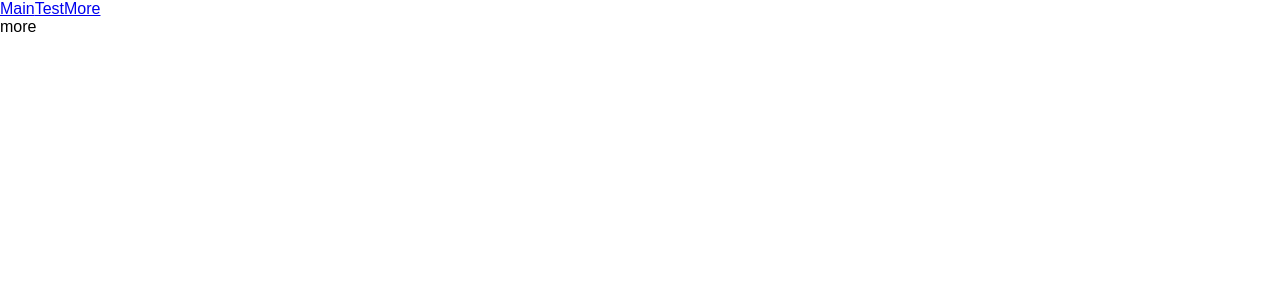
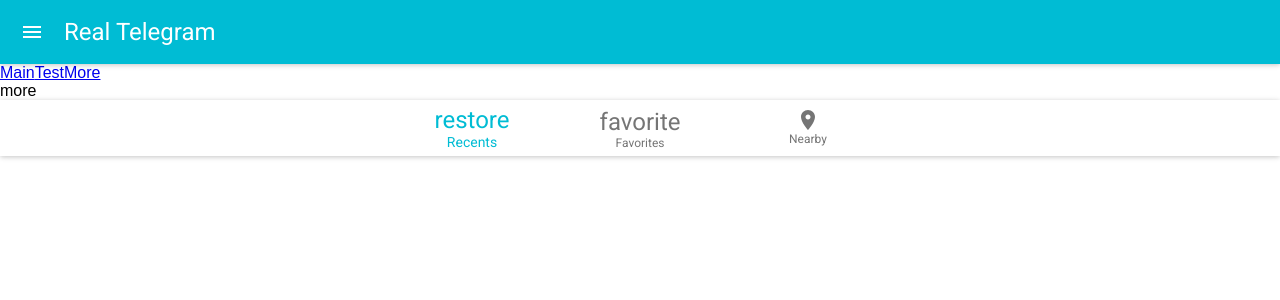
Before and after one commit to juhawilppu/real_telegram, a React app: page /more in a window 1280 px wide. Shown: the top 300 px of the page. Built offline with nearby package versions, Linux system fonts and the light colour scheme.

Commit message:
Add some Material UI components

```diff
--- a/src/App.js
+++ b/src/App.js
@@ -1,13 +1,19 @@
 import React, { Component } from 'react';
 import Messages from './Messages';
 import { Route, BrowserRouter } from 'react-router-dom';
+import MuiThemeProvider from 'material-ui/styles/MuiThemeProvider';
+import AppBarExample from './AppBarExample';
+import BottomNavigationExample from './BottomNavigationExample';
+import { BottomNavigation } from 'material-ui/BottomNavigation';
 
 class App extends Component {
 
     render() {
         return (
+            <MuiThemeProvider>
                 <BrowserRouter>
                     <div>
+                        <AppBarExample />
                         <nav>
                             <a href="/">Main</a>
                             <a href="/test">Test</a>
@@ -17,8 +23,11 @@ class App extends Component {
                         <Route path="/" exact component={Messages} />
                         <Route path="/test" exact render={() => <div>test</div>} />
                         <Route path="/more" exact render={() => <div>more</div>} />
+
+                        <BottomNavigationExample />
                     </div>
                 </BrowserRouter>
+            </MuiThemeProvider>
         )
     }
 }
--- /dev/null
+++ b/src/AppBarExample.js
@@ -0,0 +1,15 @@
+import React from 'react';
+import AppBar from 'material-ui/AppBar';
+
+/**
+ * A simple example of `AppBar` with an icon on the right.
+ * By default, the left icon is a navigation-menu.
+ */
+const AppBarExample = () => (
+  <AppBar
+    title="Real Telegram"
+    iconClassNameRight="muidocs-icon-navigation-expand-more"
+  />
+);
+
+export default AppBarExample;
--- /dev/null
+++ b/src/BottomNavigationExample.js
@@ -0,0 +1,48 @@
+import React, {Component} from 'react';
+import FontIcon from 'material-ui/FontIcon';
+import {BottomNavigation, BottomNavigationItem} from 'material-ui/BottomNavigation';
+import Paper from 'material-ui/Paper';
+import IconLocationOn from 'material-ui/svg-icons/communication/location-on';
+
+const recentsIcon = <FontIcon className="material-icons">restore</FontIcon>;
+const favoritesIcon = <FontIcon className="material-icons">favorite</FontIcon>;
+const nearbyIcon = <IconLocationOn />;
+
+/**
+ * A simple example of `BottomNavigation`, with three labels and icons
+ * provided. The selected `BottomNavigationItem` is determined by application
+ * state (for instance, by the URL).
+ */
+class BottomNavigationExampleSimple extends Component {
+  state = {
+    selectedIndex: 0,
+  };
+
+  select = (index) => this.setState({selectedIndex: index});
+
+  render() {
+    return (
+      <Paper zDepth={1}>
+        <BottomNavigation selectedIndex={this.state.selectedIndex}>
+          <BottomNavigationItem
+            label="Recents"
+            icon={recentsIcon}
+            onClick={() => this.select(0)}
+          />
+          <BottomNavigationItem
+            label="Favorites"
+            icon={favoritesIcon}
+            onClick={() => this.select(1)}
+          />
+          <BottomNavigationItem
+            label="Nearby"
+            icon={nearbyIcon}
+            onClick={() => this.select(2)}
+          />
+        </BottomNavigation>
+      </Paper>
+    );
+  }
+}
+
+export default BottomNavigationExampleSimple;
--- a/src/Message/Message.js
+++ b/src/Message/Message.js
@@ -1,11 +1,13 @@
 import React from 'react';
-import WithClass from '../hoc/WithClass';
+import FlatButton from 'material-ui/FlatButton';
+import ActionAndroid from 'material-ui/svg-icons/action/android';
+import {fullWhite} from 'material-ui/styles/colors';
 
 const message = (props) => {
     return (
-        <WithClass classes={'message'}>
-            {props.from}: {props.message} {props.order} <button onClick={props.click}>Delete</button>
-        </WithClass>
+        <div>
+            {props.from}: {props.message} {props.order} <FlatButton icon={<ActionAndroid />} onClick={props.click}>Delete</FlatButton>
+        </div>
     );
 }
 
--- a/src/MessageInput/MessageInput.js
+++ b/src/MessageInput/MessageInput.js
@@ -1,7 +1,15 @@
 import React , { Component } from 'react';
 import PropTypes from 'prop-types';
+import RaisedButton from 'material-ui/RaisedButton';
+import SelectField from 'material-ui/SelectField';
+import MenuItem from 'material-ui/MenuItem';
 
 class MessageInput extends Component {
+    state = {
+        name: '',
+        content: '',
+        value: null
+    }
 
     componentDidMount() {
         this.messageElement.focus();
@@ -9,23 +17,44 @@ class MessageInput extends Component {
 
     send = () => {
         this.props.send(
-            {sender: this.nameElement.value,
-            content: this.messageElement.value});
-        this.messageElement.value = "";
+            {sender: this.state.name,
+            content: this.state.content});
+        this.setState({content: ''});
+    }
+
+    handleNameChange = (event) => {
+        this.setState({name: event.target.value});
+    }
+
+    handleContentChange = (event) => {
+        this.setState({content: event.target.value});
     }
 
     render() {
         return (
             <div>
+            <SelectField
+            floatingLabelText="Frequency"
+            value={this.state.value}
+            onChange={this.handleChange}
+            >
+            <MenuItem value={1} primaryText="Never" />
+            <MenuItem value={2} primaryText="Every Night" />
+            <MenuItem value={3} primaryText="Weeknights" />
+            <MenuItem value={4} primaryText="Weekends" />
+            <MenuItem value={5} primaryText="Weekly" />
+            </SelectField>
                 <p>Your name: <input
                     ref={ (inp) => {this.nameElement = inp} }
+                    value={this.state.name} onChange={this.handleNameChange}
                     type="text" />
                 </p>
                 <p> Message: <input
                     ref={ (inp) => {this.messageElement = inp} }
+                    value={this.state.content} onChange={this.handleContentChange}
                     type="text" />
                 </p>
-                <button onClick={this.send}>Send</button>
+                <RaisedButton onClick={this.send}>Send</RaisedButton>
             </div>
         );
     }
```
Lines whose indentation alone changed are shown as unchanged.
